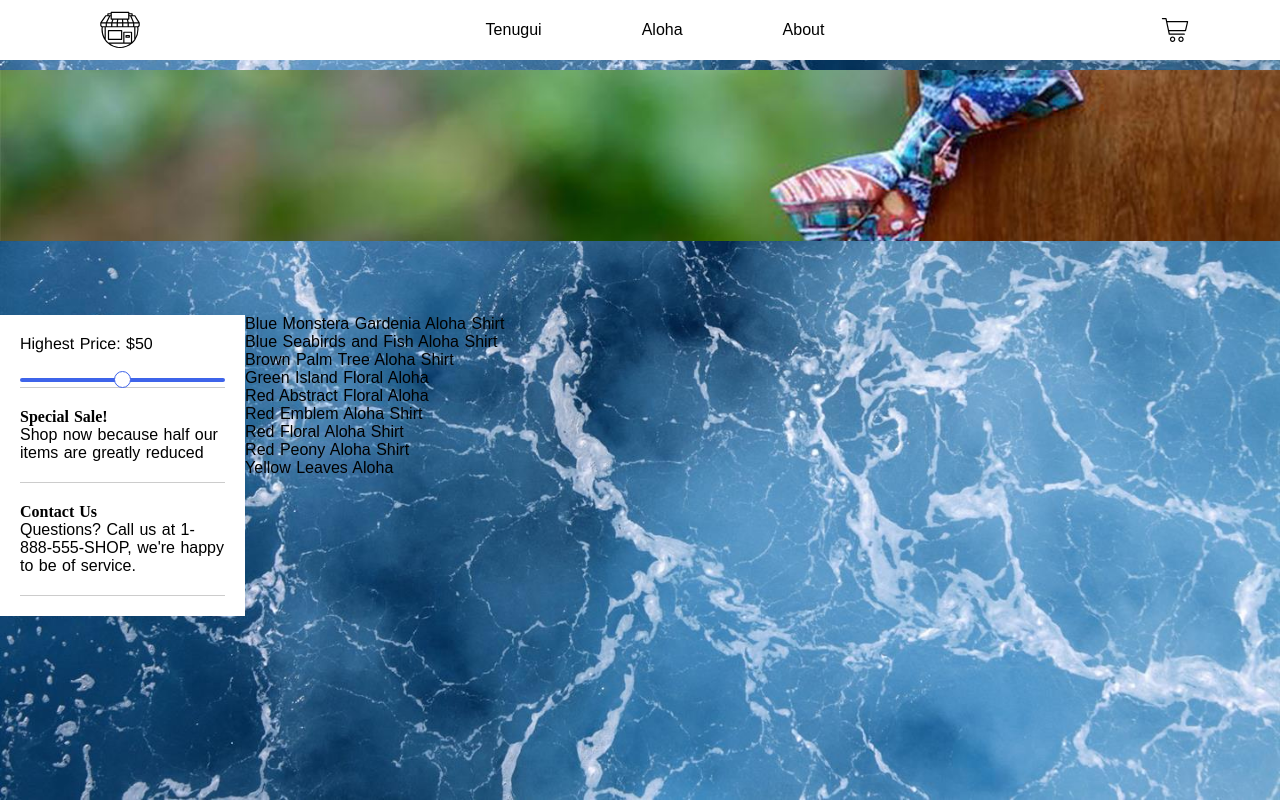
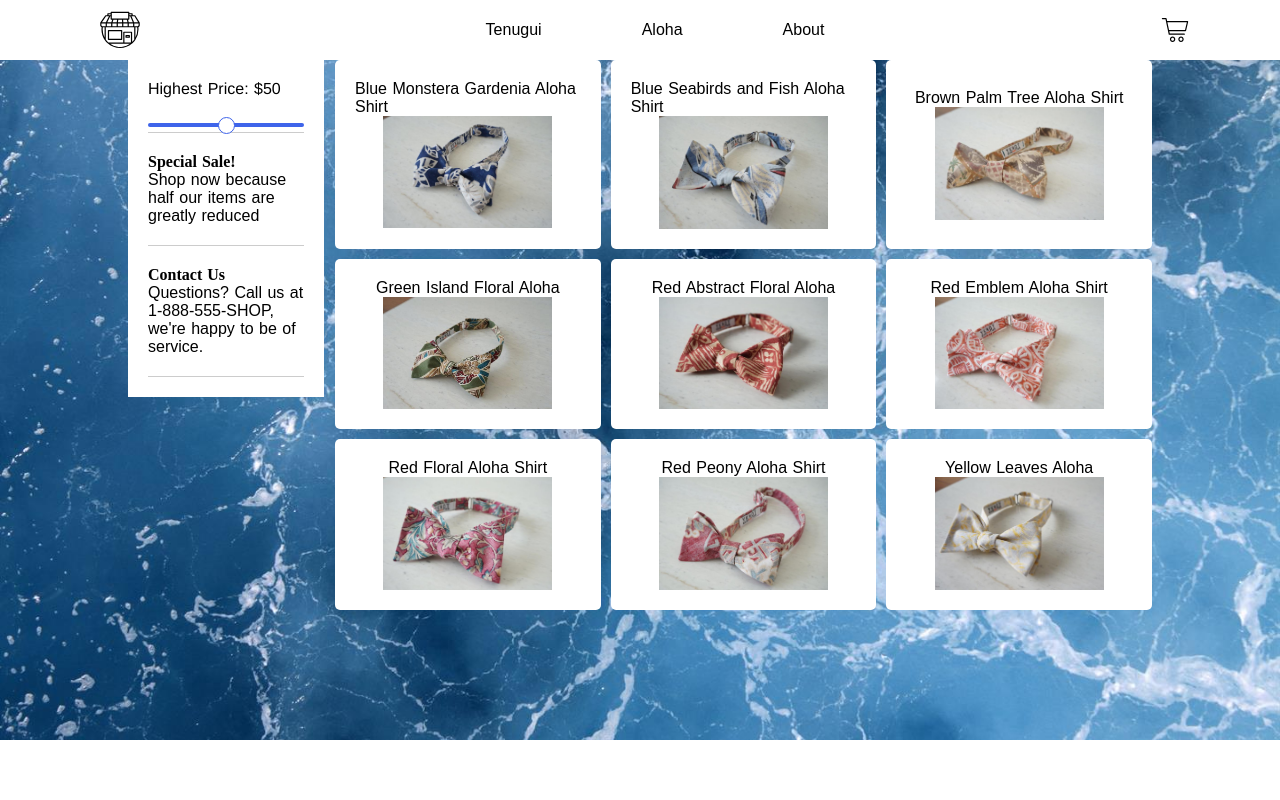
Before and after one commit to fuchaimead/bowties, a React (Create React App) app: page /tenugui in a window 1280 px wide. Built offline with nearby package versions, Linux system fonts and the light colour scheme.

Commit message:
images and styling

```diff
--- a/src/App.css
+++ b/src/App.css
@@ -54,6 +54,7 @@ body {
   height: 100%;
   margin: 0;
 }
+
 .clear {
   clear: both;
 }
@@ -74,7 +75,10 @@ body {
   color: white;
   position: relative;
   overflow: hidden;
-  margin: 10px 0;
+  display: block;
+  margin-left: auto;
+  margin-right: auto;
+
 }
 
 .sidearea {
@@ -102,3 +106,18 @@ aside {
   align-items: center;
   position: relative;
 }
+
+img {
+  width: 75%;
+}
+
+.image {
+  background: url(./images/ocean.jpg) no-repeat center center fixed;
+  background-size: cover;
+  height: 100%;
+  overflow: hidden;
+}
+
+.padding {
+  padding: 0% 10% 50% 10% ;
+}
--- a/src/components/Aloha.js
+++ b/src/components/Aloha.js
@@ -5,7 +5,7 @@ class Aloha extends React.Component {
   render() {
     return(
       <div>
-           <Sidebar />
+      <Sidebar />
         this is the Aloha Component
       </div>
     )
--- a/src/components/App.js
+++ b/src/components/App.js
@@ -13,32 +13,27 @@ import banner from '../images/banner.jpg'
 class App extends Component {
   render() {
     return (
-      <div>
-      <div style={styles.image}>
+      <div className="image">
       <div className="wrapper">
         <Navbar />
-        <img src={banner} className='masthead' alt='banner' />
-        <div className="clear"></div>
-        <div className="push"></div>
+        {/* <img src={banner} className='masthead' alt='banner' />  */}
+        <div className="padding">
           <Switch>
-            {/* <Route exact path='/' component={Home} /> */}
+            <Route exact path='/' component={Home} />
             <Route exact path='/tenugui' component={Home} />
             <Route exact path='/aloha' component={Aloha} />
             <Route exact path='/about' component={About} />
             <Route component={NoMatch} />
           </Switch>
-      </div>
+        </div>
+        <div className="clear"></div>
+        <div className="push"></div>
       </div>
       </div>
     );
   }
 }
 
-const styles = {
-  image :{
-    backgroundImage: "url("+ ocean + ")",
-    backgroundSize: 'cover'
-  }
-}
+
 
 export default App;
--- a/src/components/Home.js
+++ b/src/components/Home.js
@@ -1,5 +1,15 @@
 import React from 'react';
 import Sidebar from './Sidebar';
+import blue_monstera from '../images/blue_monstera.jpg'
+import blue_seabirds from '../images/blue_seabirds.jpg'
+import brown_palm_tree from '../images/brown_palm_tree.jpg'
+import green_island_floral from '../images/green_island_floral.jpg'
+import red_abstract_floral from '../images/red_abstract_floral.jpg'
+import red_emblem from '../images/red_emblem.jpg'
+import red_floral from '../images/red_floral.jpg'
+import peony_aloha_shirt from '../images/peony_aloha_shirt.jpg'
+import yellow_leaves from '../images/yellow_leaves.jpg'
+
 
 class Home extends React.Component {
   state = { products: [
@@ -8,71 +18,72 @@ class Home extends React.Component {
       price: 149.99,
       category: 'aloha',
       sale: true,
-      img: 'blue_monstera.jpg'
+      img: blue_monstera
     },
     {
       name: 'Blue Seabirds and Fish Aloha Shirt',
       price: 39.99,
       category: 'aloha',
       sale: false,
-      img: 'blue_seabirds.jpg'
+      img: blue_seabirds
     },
     {
       name: 'Brown Palm Tree Aloha Shirt',
       price: 49.99,
       category: 'aloha',
       sale: true,
-      img: 'brown_palm_tree.jpg'
+      img: brown_palm_tree
     },
     {
       name: 'Green Island Floral Aloha',
       price: 12.99,
       category: 'aloha',
       sale: true,
-      img: 'green_island_floral.jpg'
+      img: green_island_floral
     },
     {
       name: 'Red Abstract Floral Aloha',
       price: 29.99,
       category: 'aloha',
       sale: false,
-      img: 'red_abstract_floral.jpg'
+      img: red_abstract_floral
     },
     {
       name: 'Red Emblem Aloha Shirt',
       price: 18.99,
       category: 'aloha',
       sale: false,
-      img: 'red_emblem.jpg'
+      img: red_emblem
     },
     {
       name: 'Red Floral Aloha Shirt',
       price: 28.99,
       category: 'aloha',
       sale: false,
-      img: 'red_floral.jpg'
+      img: red_floral
     },
     {
       name: 'Red Peony Aloha Shirt',
       price: 49.99,
       category: 'aloha',
       sale: false,
-      img: 'peony_aloha_shirt.jpg'
+      img: peony_aloha_shirt
     },
     {
       name: 'Yellow Leaves Aloha',
       price: 59.99,
       category: 'aloha',
       sale: true,
-      img: 'yellow_leaves.jpg'
+      img: yellow_leaves
     }, ]
   }
 
   displayProducts = () =>{
     return this.state.products.map( (product, i) => {
       return (
-      <div key={i}>
+      <div className='item' key={i}>
        <p> {product.name} </p>
+       <img src={product.img} alt={product.name}/>
       </div>
       )
       }
@@ -83,7 +94,9 @@ class Home extends React.Component {
     return(
       <div>
       <Sidebar />
+      <div className='content'>
       { this.displayProducts() }
+      </div>
       </div>
     )
   }
--- a/src/index.css
+++ b/src/index.css
@@ -4,7 +4,6 @@ body,
 html {
   padding: 0;
   margin: 0;
-  background: #e6eefb;
   font-size: 16px;
   word-spacing: 1px;
   -ms-text-size-adjust: 100%;
```
